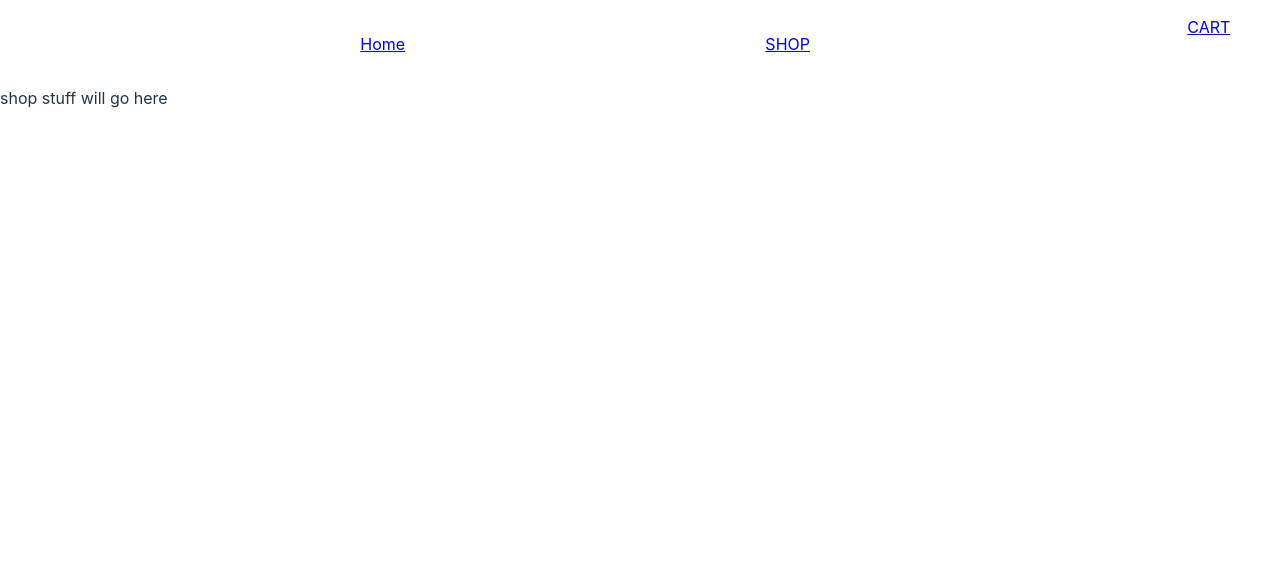
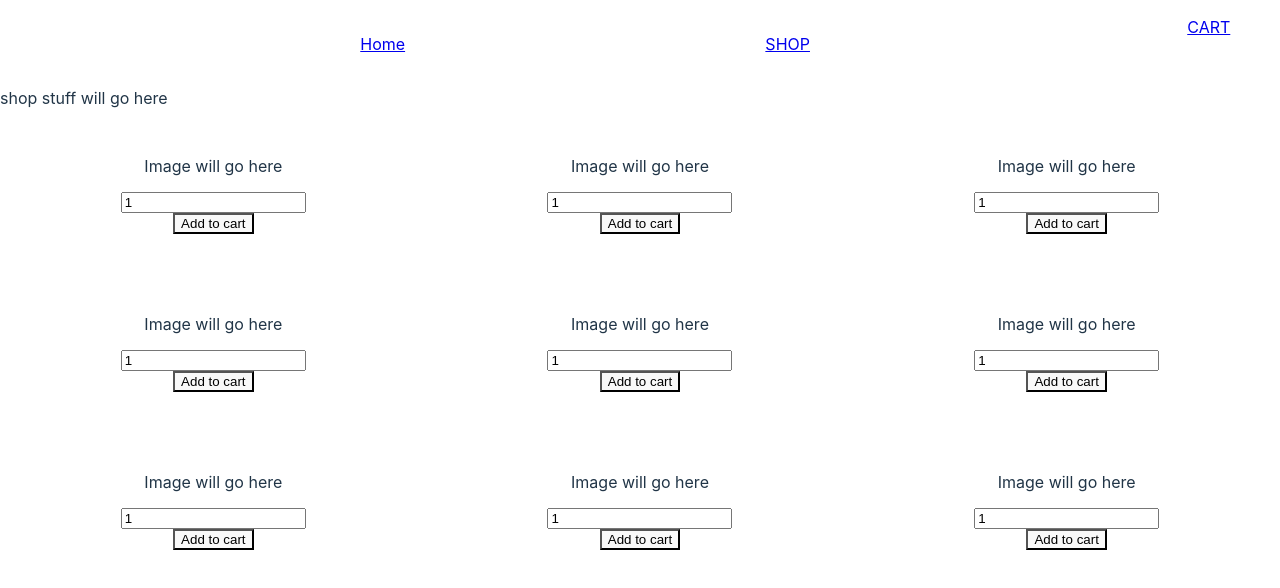
Before and after one commit to ccrenshawcodes/react-shopping-cart, a React (Vite) app: page /shop in a window 1280 px wide. Shown: the top 588 px of the page. Built offline with nearby package versions, Linux system fonts and the light colour scheme.

Commit message:
build card component

```diff
--- /dev/null
+++ b/src/components/Card.jsx
@@ -0,0 +1,13 @@
+/* eslint-disable react/prop-types */
+function Card ({ itemName }) {
+  return (
+    <div className="item-card">
+      <p>Image will go here</p>
+      <span>{itemName}</span>
+      <input type="number" defaultValue={1} />
+      <button className='cart-add'>Add to cart</button>
+    </div>
+  )
+}
+
+export default Card
--- a/src/components/Cart.jsx
+++ b/src/components/Cart.jsx
@@ -1,7 +1,18 @@
+//  external dependencies
+
+//  relative dependencies
+import Card from './Card'
+
 function Cart () {
   return (
     <div className="cart-page">
       Cart stuff will go here
+      <div className="cart-items">
+        <Card />
+        <Card />
+        <Card />
+        <Card />
+      </div>
     </div>
   )
 }
--- a/src/components/Shop.jsx
+++ b/src/components/Shop.jsx
@@ -1,7 +1,24 @@
+//  external depenencies
+
+//  relative dependencies
+import Card from './Card'
+
 function Shop () {
   return (
     <div className="shop-page">
       shop stuff will go here
+      <div className="products">
+        <Card />
+        <Card />
+        <Card />
+        <Card />
+        <Card />
+        <Card />
+        <Card />
+        <Card />
+        <Card />
+      </div>
+
     </div>
   )
 }
--- a/src/index.css
+++ b/src/index.css
@@ -19,6 +19,14 @@ body {
   min-height: 100vh;
 }
 
+.item-card {
+  display: flex;
+  flex-direction: column;
+  justify-content: center;
+  align-items: center;
+  padding: 2em;
+}
+
 .nav-bar {
   display: flex;
   justify-content: space-between;
@@ -36,6 +44,11 @@ body {
   &:hover {
     cursor: pointer;
   }
+}
+
+.products {
+  display: grid;
+  grid-template-columns: 1fr 1fr 1fr;
 }
 
 .cart-button {
```
